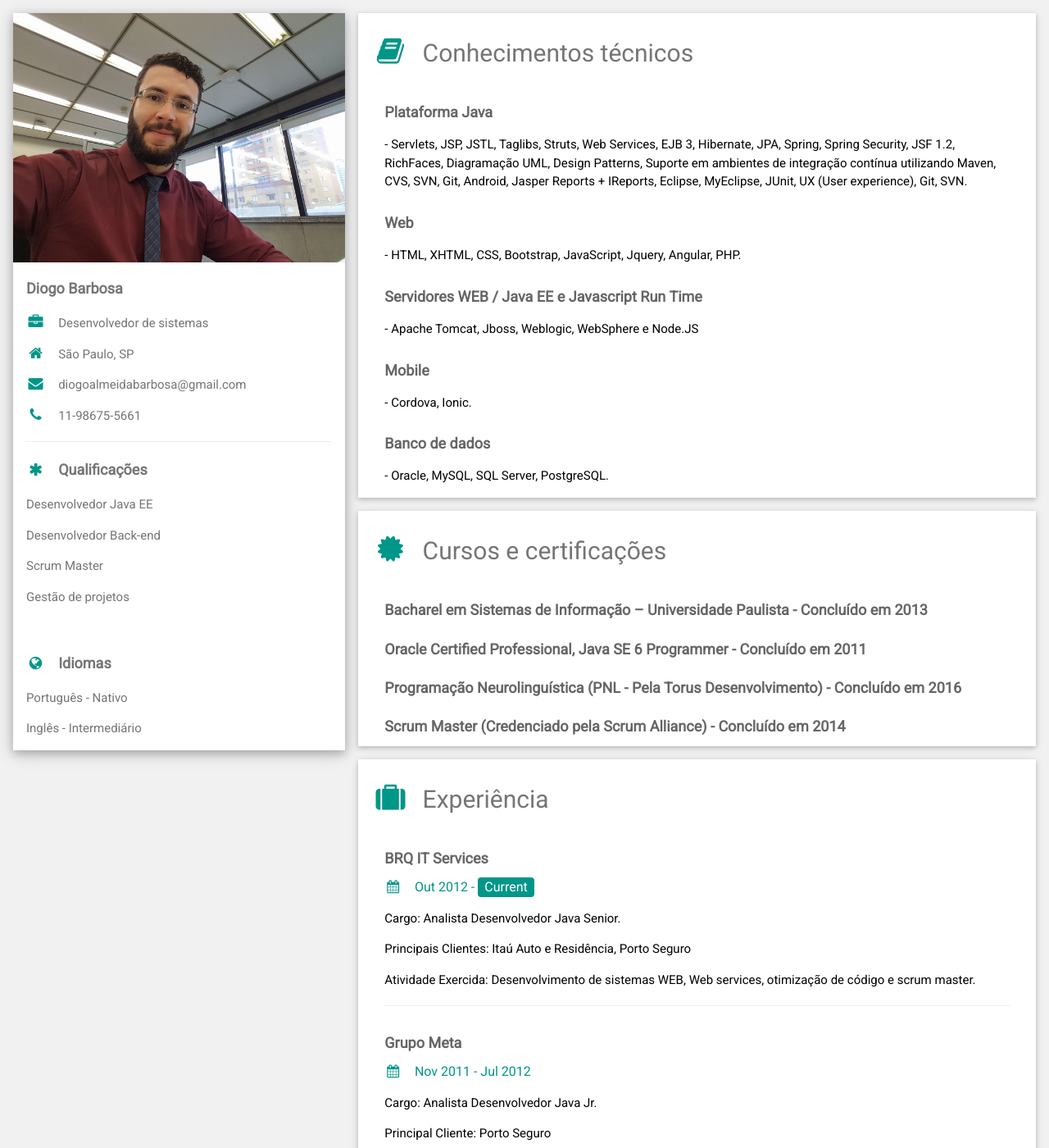
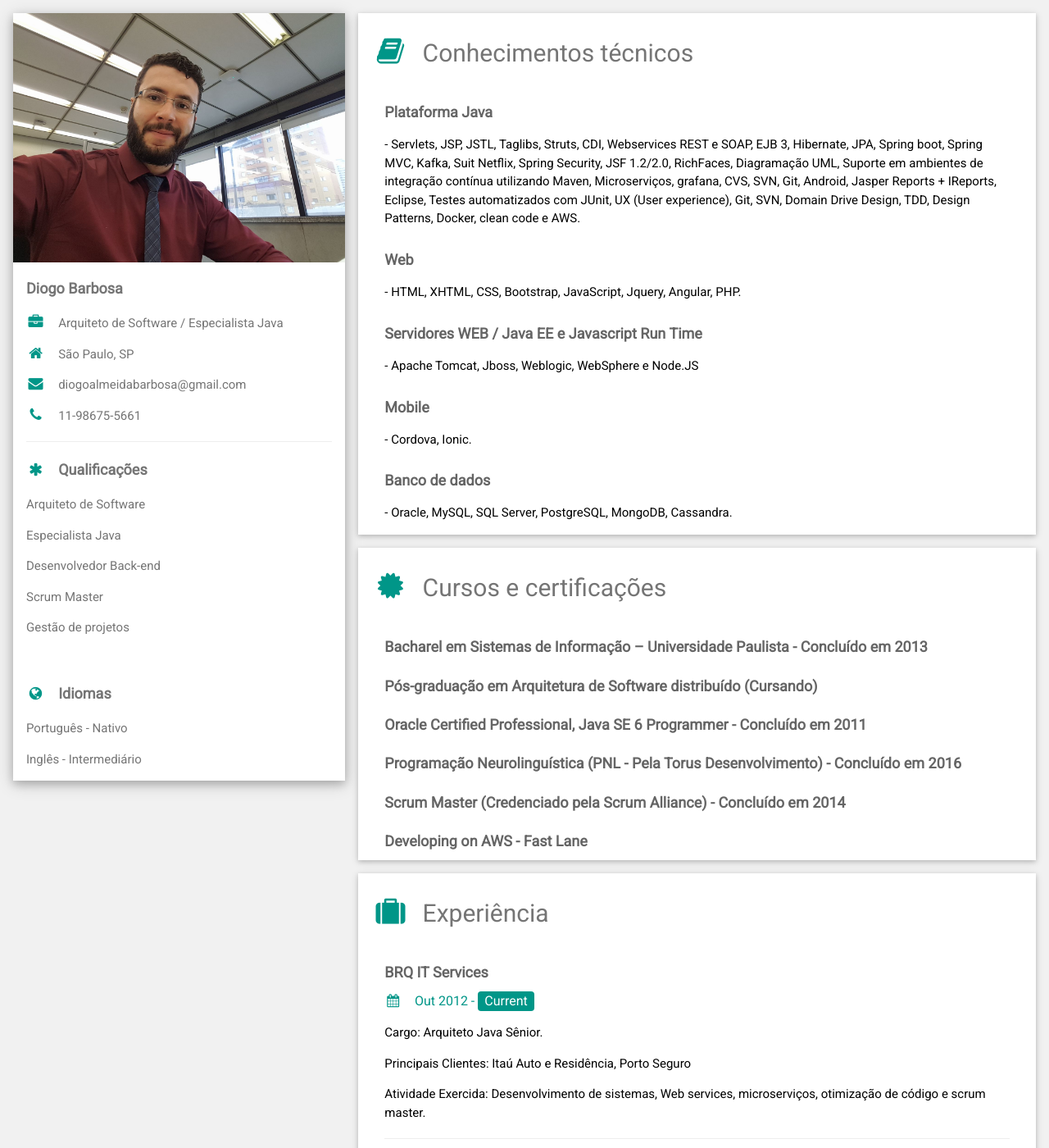
Before and after one commit to diogobarbosa/diogobarbosa.github.io, a Jekyll site: the page index.html, which Jekyll copies as it is, in a window 1280 px wide and 1400 px high. Shown: the whole window at 82% size. Built offline with Jekyll 4.4.1, drawn with Linux system fonts in a browser that asks for light colours; some of the changed text lies outside the part shown.

Commit message:
Update index.html

```diff
--- a/index.html
+++ b/index.html
@@ -26,7 +26,7 @@ html,body,h1,h2,h3,h4,h5,h6 {font-family: "Roboto", sans-serif}
         </div>
         <div class="w3-container">
           <p  class="w3-text-grey" style="font-weight: bolder; font-size: 18px;">Diogo Barbosa</p>
-          <p><i class="fa fa-briefcase fa-fw w3-margin-right w3-large w3-text-teal"></i>Desenvolvedor de sistemas</p>
+          <p><i class="fa fa-briefcase fa-fw w3-margin-right w3-large w3-text-teal"></i>Arquiteto de Software / Especialista Java</p>
           <p><i class="fa fa-home fa-fw w3-margin-right w3-large w3-text-teal"></i>São Paulo, SP</p>
           <p><i class="fa fa-envelope fa-fw w3-margin-right w3-large w3-text-teal"></i>diogoalmeidabarbosa@gmail.com</p>
           <p><i class="fa fa-phone fa-fw w3-margin-right w3-large w3-text-teal"></i>11-98675-5661</p>
@@ -35,7 +35,8 @@ html,body,h1,h2,h3,h4,h5,h6 {font-family: "Roboto", sans-serif}
           <p class="w3-large"><b>
             <i class="fa fa-asterisk fa-fw w3-margin-right w3-text-teal"></i>Qualificações</b>
           </p>
-          <p>Desenvolvedor Java EE</p>
+          <p>Arquiteto de Software</p>
+          <p>Especialista Java</p>
           <p>Desenvolvedor Back-end</p>
           <p>Scrum Master</p>
           <p>Gestão de projetos</p>
@@ -56,7 +57,7 @@ html,body,h1,h2,h3,h4,h5,h6 {font-family: "Roboto", sans-serif}
         <h2 class="w3-text-grey w3-padding-16"><i class="fa fa-book fa-fw w3-margin-right w3-xxlarge w3-text-teal"></i>Conhecimentos técnicos</h2>
         <div class="w3-container">
           <h5 class="w3-opacity"><b>Plataforma Java</b></h5>
-          <p>- Servlets, JSP, JSTL, Taglibs, Struts, Web Services, EJB 3, Hibernate, JPA, Spring, Spring Security, JSF 1.2, RichFaces, Diagramação UML, Design Patterns, Suporte em ambientes de integração contínua utilizando Maven, CVS, SVN, Git, Android, Jasper Reports + IReports, Eclipse, MyEclipse, JUnit, UX (User experience), Git, SVN.</p>
+          <p>- Servlets, JSP, JSTL, Taglibs, Struts, CDI, Webservices REST e SOAP, EJB 3, Hibernate, JPA, Spring boot, Spring MVC, Kafka, Suit Netflix, Spring Security, JSF 1.2/2.0, RichFaces, Diagramação UML, Suporte em ambientes de integração contínua utilizando Maven, Microserviços, grafana, CVS, SVN, Git, Android, Jasper Reports + IReports, Eclipse, Testes automatizados com JUnit, UX (User experience), Git, SVN, Domain Drive Design, TDD, Design Patterns, Docker, clean code e AWS.</p>
         </div>
         <div class="w3-container">
           <h5 class="w3-opacity"><b>Web</b></h5>
@@ -72,7 +73,7 @@ html,body,h1,h2,h3,h4,h5,h6 {font-family: "Roboto", sans-serif}
         </div>
         <div class="w3-container">
           <h5 class="w3-opacity"><b>Banco de dados</b></h5>
-          <p>- Oracle, MySQL, SQL Server, PostgreSQL.</p>
+          <p>- Oracle, MySQL, SQL Server, PostgreSQL, MongoDB, Cassandra.</p>
         </div>
       </div>
 
@@ -80,6 +81,9 @@ html,body,h1,h2,h3,h4,h5,h6 {font-family: "Roboto", sans-serif}
         <h2 class="w3-text-grey w3-padding-16"><i class="fa fa-certificate fa-fw w3-margin-right w3-xxlarge w3-text-teal"></i>Cursos e certificações</h2>
         <div class="w3-container">
           <h5 class="w3-opacity"><b>Bacharel em Sistemas de Informação – Universidade Paulista - Concluído em 2013</b></h5>
+        </div>
+        <div class="w3-container">
+          <h5 class="w3-opacity"><b>Pós-graduação em Arquitetura de Software distribuído (Cursando)</b></h5>
         </div>
         <div class="w3-container">
           <h5 class="w3-opacity"><b>Oracle Certified Professional, Java SE 6 Programmer - Concluído em 2011</b></h5>
@@ -90,6 +94,9 @@ html,body,h1,h2,h3,h4,h5,h6 {font-family: "Roboto", sans-serif}
         <div class="w3-container">
           <h5 class="w3-opacity"><b>Scrum Master (Credenciado pela Scrum Alliance) - Concluído em 2014</b></h5>
         </div>
+        <div class="w3-container">
+          <h5 class="w3-opacity"><b>Developing on AWS - Fast Lane</b></h5>
+        </div>
       </div>
 
       <div class="w3-container w3-card-2 w3-white w3-margin-bottom">
@@ -97,9 +104,9 @@ html,body,h1,h2,h3,h4,h5,h6 {font-family: "Roboto", sans-serif}
         <div class="w3-container">
           <h5 class="w3-opacity"><b>BRQ IT Services</b></h5>
           <h6 class="w3-text-teal"><i class="fa fa-calendar fa-fw w3-margin-right"></i>Out 2012 - <span class="w3-tag w3-teal w3-round">Current</span></h6>
-          <p>Cargo: Analista Desenvolvedor Java Senior. </p>
+          <p>Cargo: Arquiteto Java Sênior. </p>
           <p>Principais Clientes: Itaú Auto e Residência, Porto Seguro </p>
-          <p>Atividade Exercida: Desenvolvimento de sistemas WEB, Web services, otimização de código e scrum master.</p>
+          <p>Atividade Exercida: Desenvolvimento de sistemas, Web services, microserviços, otimização de código e scrum master.</p>
           </p>
           <hr>
         </div>
```
Also changed, not shown: other parts of index.html (+1 -1 lines).
